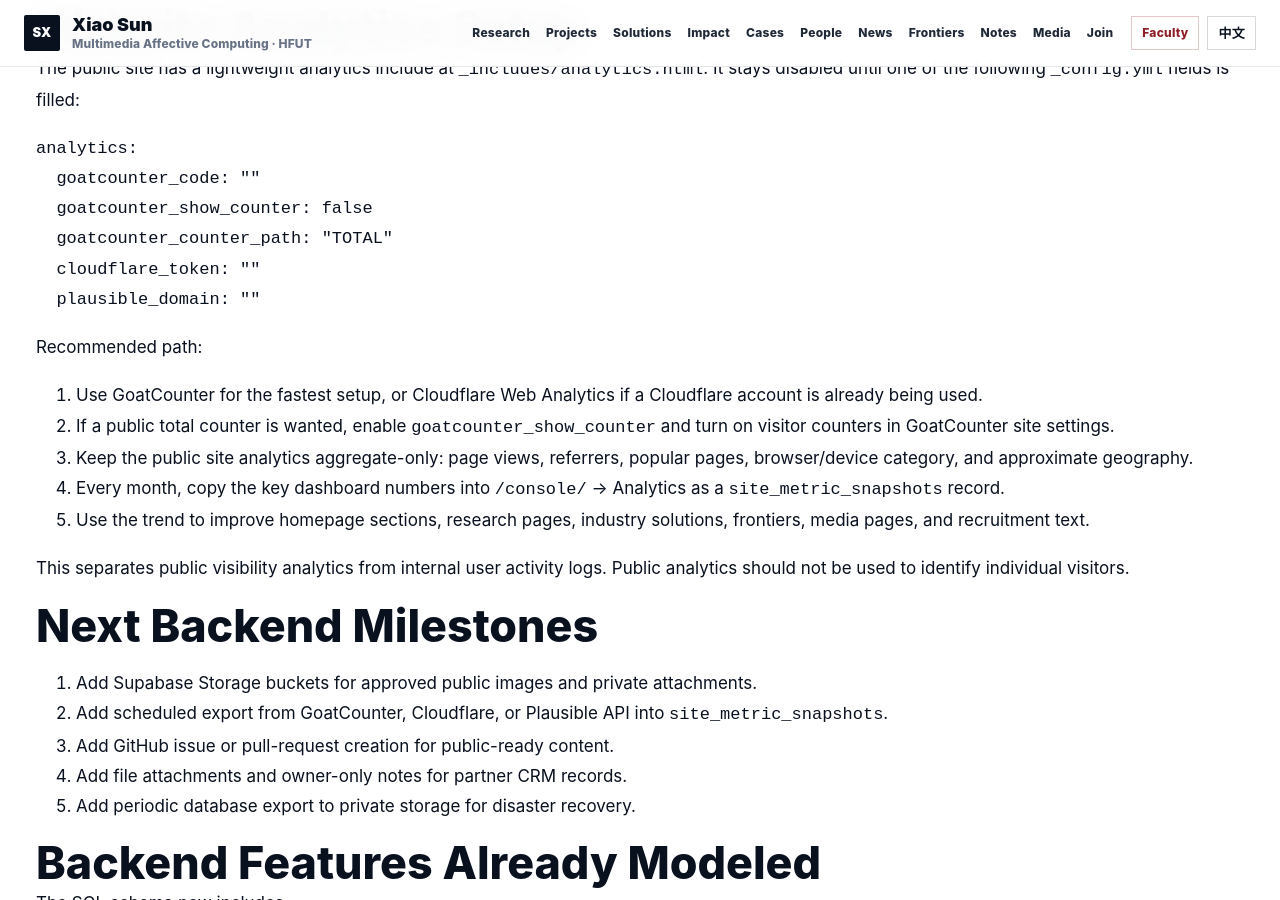
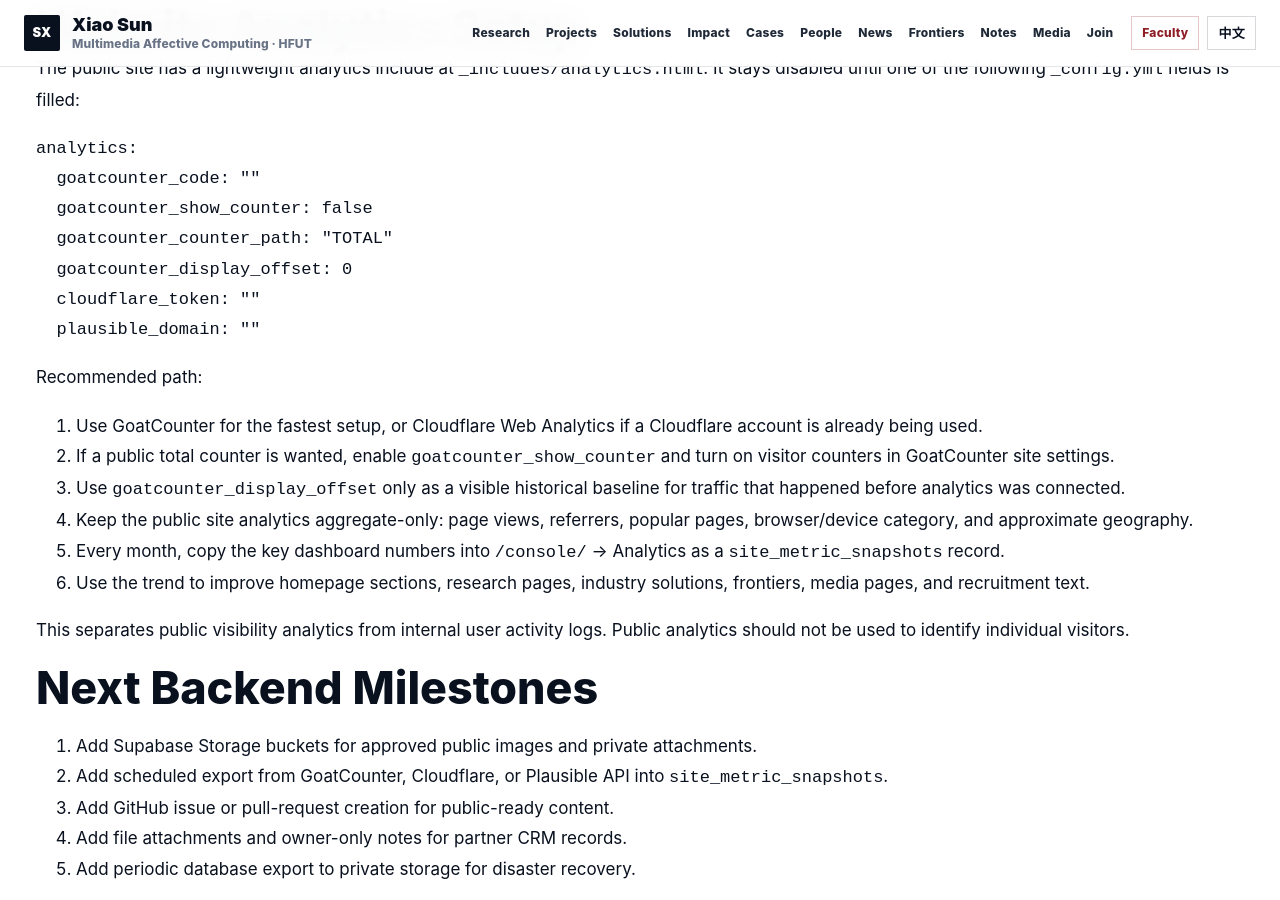
Before and after one commit to sxhfut/sxhfut.github.io, a Jekyll site: the page built from docs/admin/backend-setup.md, in a window 1280 px wide and 900 px high, scrolled down 3399 px. Built offline with Jekyll 4.4.1, drawn with Linux system fonts in a browser that asks for light colours.

Commit message:
Add GoatCounter display baseline

````diff
--- a/_config.yml
+++ b/_config.yml
@@ -28,6 +28,7 @@ analytics:
   goatcounter_domain: ""
   goatcounter_show_counter: true
   goatcounter_counter_path: "TOTAL"
+  goatcounter_display_offset: 10000
   google_measurement_id: ""
   plausible_domain: ""
   plausible_script_url: "https://plausible.io/js/script.js"
--- a/_includes/footer.html
+++ b/_includes/footer.html
@@ -4,6 +4,7 @@
   {% assign goatcounter_domain = analytics.goatcounter_domain | default: "" %}
   {% assign goatcounter_show_counter = analytics.goatcounter_show_counter | default: false %}
   {% assign goatcounter_counter_path = analytics.goatcounter_counter_path | default: "TOTAL" %}
+  {% assign goatcounter_display_offset = analytics.goatcounter_display_offset | default: 0 %}
   {% assign goatcounter_ready = false %}
   {% if goatcounter_code != "" or goatcounter_domain != "" %}
     {% assign goatcounter_ready = true %}
@@ -40,6 +41,7 @@
 
         var base = "{{ goatcounter_counter_base | escape }}".replace(/\/+$/, "");
         var path = "{{ goatcounter_counter_path | escape }}" || "TOTAL";
+        var displayOffset = Number("{{ goatcounter_display_offset | escape }}") || 0;
         var endpoint = base + "/counter/" + encodeURIComponent(path) + ".json";
 
         window.fetch(endpoint, { cache: "force-cache", credentials: "omit" })
--- a/docs/admin/backend-setup.md
+++ b/docs/admin/backend-setup.md
@@ -130,6 +130,7 @@ analytics:
   goatcounter_code: ""
   goatcounter_show_counter: false
   goatcounter_counter_path: "TOTAL"
+  goatcounter_display_offset: 0
   cloudflare_token: ""
   plausible_domain: ""
 ```
@@ -138,9 +139,10 @@ Recommended path:
 
 1. Use GoatCounter for the fastest setup, or Cloudflare Web Analytics if a Cloudflare account is already being used.
 2. If a public total counter is wanted, enable `goatcounter_show_counter` and turn on visitor counters in GoatCounter site settings.
-3. Keep the public site analytics aggregate-only: page views, referrers, popular pages, browser/device category, and approximate geography.
-4. Every month, copy the key dashboard numbers into `/console/` → Analytics as a `site_metric_snapshots` record.
-5. Use the trend to improve homepage sections, research pages, industry solutions, frontiers, media pages, and recruitment text.
+3. Use `goatcounter_display_offset` only as a visible historical baseline for traffic that happened before analytics was connected.
+4. Keep the public site analytics aggregate-only: page views, referrers, popular pages, browser/device category, and approximate geography.
+5. Every month, copy the key dashboard numbers into `/console/` → Analytics as a `site_metric_snapshots` record.
+6. Use the trend to improve homepage sections, research pages, industry solutions, frontiers, media pages, and recruitment text.
 
 This separates public visibility analytics from internal user activity logs. Public analytics should not be used to identify individual visitors.
 
````
Also changed, not shown: other parts of _includes/footer.html (+9 -2 lines), README.md.
